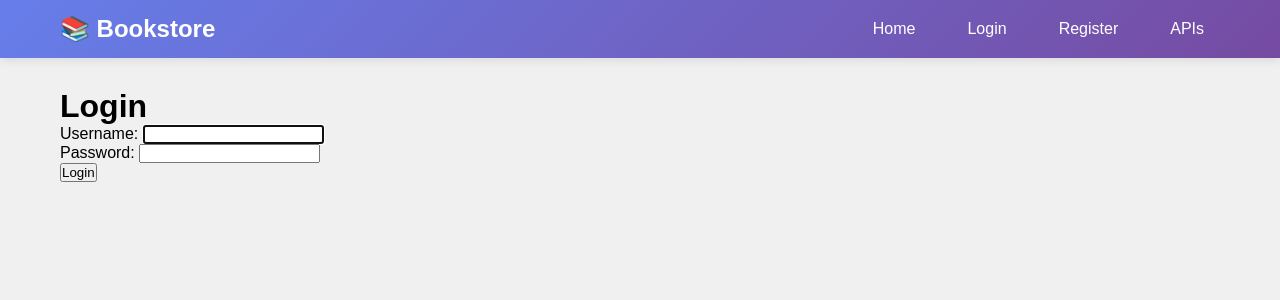
After one commit to JanLin0817/bookstore, a Django app: page /login/ in a window 1280 px wide. The commit adds this page. Shown: the top 300 px of the page. Run offline with Django 5.2, Linux system fonts and the light colour scheme.

Commit message:
feat: add user auth and featrures ristriction by login

```diff
--- a/books/templates/books/layout.html
+++ b/books/templates/books/layout.html
@@ -20,10 +20,14 @@
             </a>
             <ul class="navbar-menu">
                 <li><a href="{% url 'books:home' %}">Home</a></li>
-                <li><a href="#">Categories</a></li>
-                <li><a href="#">About</a></li>
-                <li><a href="#">Contact</a></li>
+                {% if user.is_authenticated %}
                 <li><a href="{% url 'books:add_book' %}">Add Book</a></li>
+                <li><a href="{% url 'books:logout' %}">Logout</a></li>
+                {% else %}
+                <li><a href="{% url 'books:login' %}">Login</a></li>
+                <li><a href="{% url 'books:register' %}">Register</a></li>
+                {% endif %}
+                <li><a href="/api/">APIs</a></li>
             </ul>
         </div>
     </nav>
--- /dev/null
+++ b/books/templates/books/login.html
@@ -0,0 +1,11 @@
+{% extends "books/layout.html" %}
+{% block title %}Login - Bookstore{% endblock %}
+
+{% block content %}
+<h1>Login</h1>
+<form method="post">
+    {% csrf_token %}
+    {{ form.as_p }}
+    <button type="submit">Login</button>
+</form>
+{% endblock %}
--- a/books/urls.py
+++ b/books/urls.py
@@ -25,4 +25,9 @@ urlpatterns = [
     path("book/add/", views.add_book, name="add_book"),
     path("book/<int:book_id>/edit/", views.edit_book, name="edit_book"),
     path("book/<int:book_id>/delete/", views.delete_book, name="delete_book"),
+
+    # auth
+    path("register/", views.register_view, name="register"),
+    path("login/", views.login_view, name="login"),
+    path("logout/", views.logout_view, name="logout"),
 ]
--- a/books/views.py
+++ b/books/views.py
@@ -1,6 +1,9 @@
 from django.shortcuts import render, redirect, get_object_or_404
+from django.contrib.auth.decorators import login_required
+from django.contrib.auth import login, logout
 from .models import Book
 from .forms import BookForm
+from django.contrib.auth.forms import UserCreationForm, AuthenticationForm
 
 
 def home(request):
@@ -12,7 +15,7 @@ def book_detail(request, book_id):
     book = Book.objects.get(id=book_id)
     return render(request, "books/book_detail.html", {"book": book})
 
-
+@login_required
 def add_book(request):
     # validate form submission and save book to database
     if request.method == "POST":
@@ -25,7 +28,7 @@ def add_book(request):
     # display empty form
     return render(request, "books/add_book.html", {"form": BookForm()})
 
-
+@login_required
 def edit_book(request, book_id):
     book = get_object_or_404(Book, id=book_id)
 
@@ -38,7 +41,7 @@ def edit_book(request, book_id):
     form = BookForm(instance=book)
     return render(request, "books/edit_book.html", {"form": form, "book": book})
 
-
+@login_required
 def delete_book(request, book_id):
     book = get_object_or_404(Book, id=book_id)
 
@@ -47,3 +50,30 @@ def delete_book(request, book_id):
         return redirect("books:home")
 
     return render(request, "books/delete_book.html", {"book": book})
+
+
+def register_view(request):
+    if request.method == "POST":
+        form = UserCreationForm(request.POST)
+        if form.is_valid():
+            user = form.save()
+            login(request, user)
+            return redirect("books:home")
+    form = UserCreationForm()
+    return render(request, "books/register.html", {"form": form})
+
+
+def login_view(request):
+    if request.method == "POST":
+        form = AuthenticationForm(request, data=request.POST)
+        if form.is_valid():
+            user = form.get_user()
+            login(request, user)
+            return redirect("books:home")
+    form = AuthenticationForm()
+    return render(request, "books/login.html", {"form": form})
+
+
+def logout_view(request):
+    logout(request)
+    return redirect("books:home")
```
Also changed, not shown: books/templates/books/register.html (added, +21 -0 lines).
